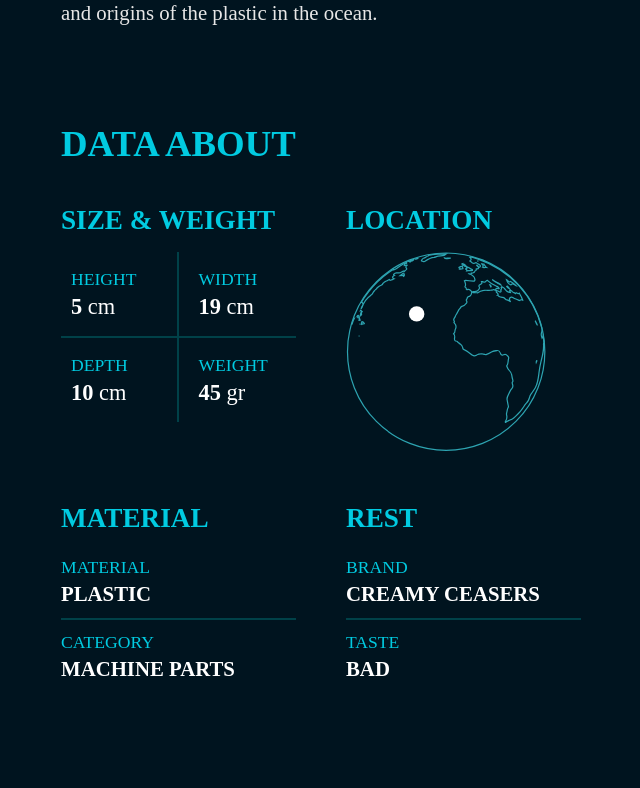
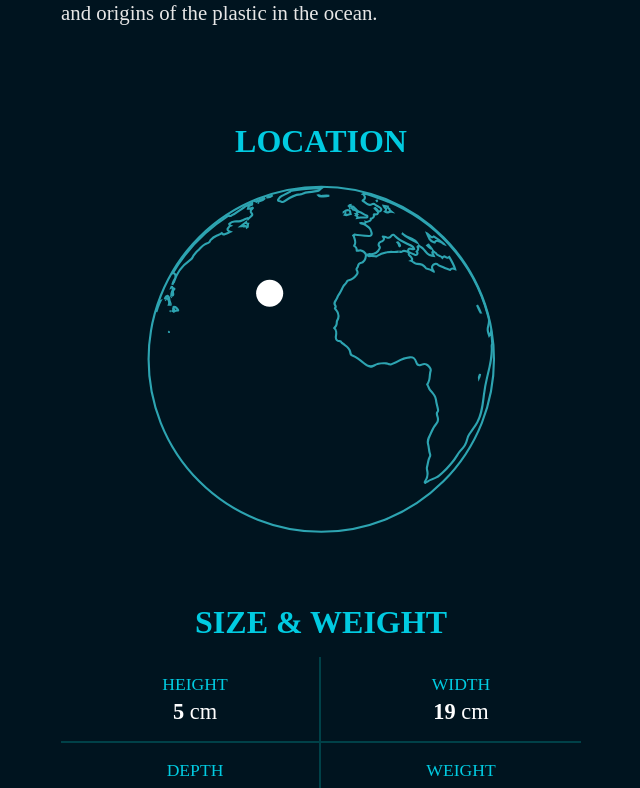
Before and after one commit to teunism/teunis-site, a React app: page /bike-pedal in a window 1280 px wide. Shown: the part 940-1728 px from the top of the page, without its empty margins (629-1269 px from the left). Built offline with nearby package versions, Linux system fonts and the light colour scheme; a web font is replaced by a local one.

Commit message:
Add new item info layout

```diff
--- /dev/null
+++ b/src/components/Atoms/ItemLocation/ItemLocation.jsx
@@ -0,0 +1,22 @@
+import React from "react";
+
+import LocationImage from "../../../img/item-location.svg";
+
+import "./ItemLocation.scss";
+
+const ItemLocation = () => {
+    return (
+        <>
+            <h3 className="item-location__title">Location</h3>
+            <figure className="item-location__figure">
+                <img
+                    className="item-location__image"
+                    src={LocationImage}
+                    alt=""
+                />
+            </figure>
+        </>
+    );
+};
+
+export default ItemLocation;
--- /dev/null
+++ b/src/components/Atoms/ItemLocation/ItemLocation.scss
@@ -0,0 +1,11 @@
+@import "../../../styles/global.scss";
+
+.item-location__image {
+    width: 100%;
+    max-width: 350px;
+}
+
+.item-location__title {
+    @include heading-small;
+    margin-bottom: gap(4);
+}
--- a/src/components/Molecules/ItemInfo/ItemInfo.jsx
+++ b/src/components/Molecules/ItemInfo/ItemInfo.jsx
@@ -2,29 +2,20 @@ import React from "react";
 
 import ItemSizeWeight from "../../Atoms/ItemSizeWeight/ItemSizeWeight";
 import ItemOptionalData from "../../Atoms/ItemOptionalData/ItemOptionalData";
-
-import LocationImage from "../../../img/item-location.svg";
+import ItemLocation from "../../Atoms/ItemLocation/ItemLocation";
 
 import "./ItemInfo.scss";
 
 const ItemInfo = ({ itemData }) => {
     return (
         <section className="item-info">
-            <h2 className="item-info__title">Data about</h2>
             <div className="item-info__content">
                 <div className="item-info__category">
-                    <ItemSizeWeight itemSizes={itemData.sizes} />
+                    <ItemLocation />
                 </div>
 
                 <div className="item-info__category">
-                    <h3 className="item-info__category-title">Location</h3>
-                    <figure>
-                        <img
-                            className="item-info__location-image"
-                            src={LocationImage}
-                            alt=""
-                        />
-                    </figure>
+                    <ItemSizeWeight itemSizes={itemData.sizes} />
                 </div>
 
                 {itemData.optional.map((data) => (
--- a/src/components/Molecules/ItemInfo/ItemInfo.scss
+++ b/src/components/Molecules/ItemInfo/ItemInfo.scss
@@ -15,20 +15,13 @@
 }
 
 .item-info__content {
-    display: grid;
-    grid-template-columns: 1fr 1fr;
-    gap: gap(5);
+    display: flex;
+    flex-direction: column;
+    align-items: center;
 }
 
-.item-info__location-image {
-    max-width: 200px;
+.item-info__category {
+    margin-bottom: gap(6);
+    width: 100%;
+    text-align: center;
 }
-
-.item-info__category-title {
-    @include heading-small;
-    margin-bottom: gap(3);
-}
-
-.item-info__location-image {
-    width: 100%;
-}
--- a/src/components/Molecules/PinnedComment/PinnedComment.scss
+++ b/src/components/Molecules/PinnedComment/PinnedComment.scss
@@ -19,6 +19,7 @@
     color: $blue;
     margin-bottom: gap(2);
     font-size: 1rem;
+    font-weight: 500;
 }
 .pinned-comment__pin-icon {
     margin-right: gap(2);
--- a/src/components/Templates/ItemDetailTemplate/ItemDetailTemplate.jsx
+++ b/src/components/Templates/ItemDetailTemplate/ItemDetailTemplate.jsx
@@ -42,6 +42,7 @@ const ItemDetailTemplate = () => {
                                 alt=""
                             />
                         </Link>
+                        <ItemNavigationButtons item={item} />
                         <ShareButton />
                     </div>
 
@@ -63,17 +64,6 @@ const ItemDetailTemplate = () => {
                         {!mobileScreen && (
                             <>
                                 <div className="item-detail-template__link-container">
-                                    {/* <Link
-                                    className="item-detail-template__link"
-                                    to="/"
-                                >
-                                    <img
-                                        className="item-detail-template__arrow-icon"
-                                        src={ArrowIcon}
-                                        alt=""
-                                    />
-                                </Link> */}
-
                                     <ItemNavigationButtons item={item} />
                                     <ShareButton />
                                 </div>
--- a/src/styles/base/fonts.scss
+++ b/src/styles/base/fonts.scss
@@ -44,15 +44,15 @@
 
 @mixin heading-small {
     font-weight: 600;
-    font-size: 1.5rem;
+    font-size: 1.7rem;
     color: $blue;
     line-height: 0.85;
     text-transform: uppercase;
     @include bp-min(medium) {
-        font-size: 1.6rem;
+        font-size: 1.9rem;
     }
     @include bp-min(large) {
-        font-size: 1.7rem;
+        font-size: 2rem;
     }
 }
 
```
